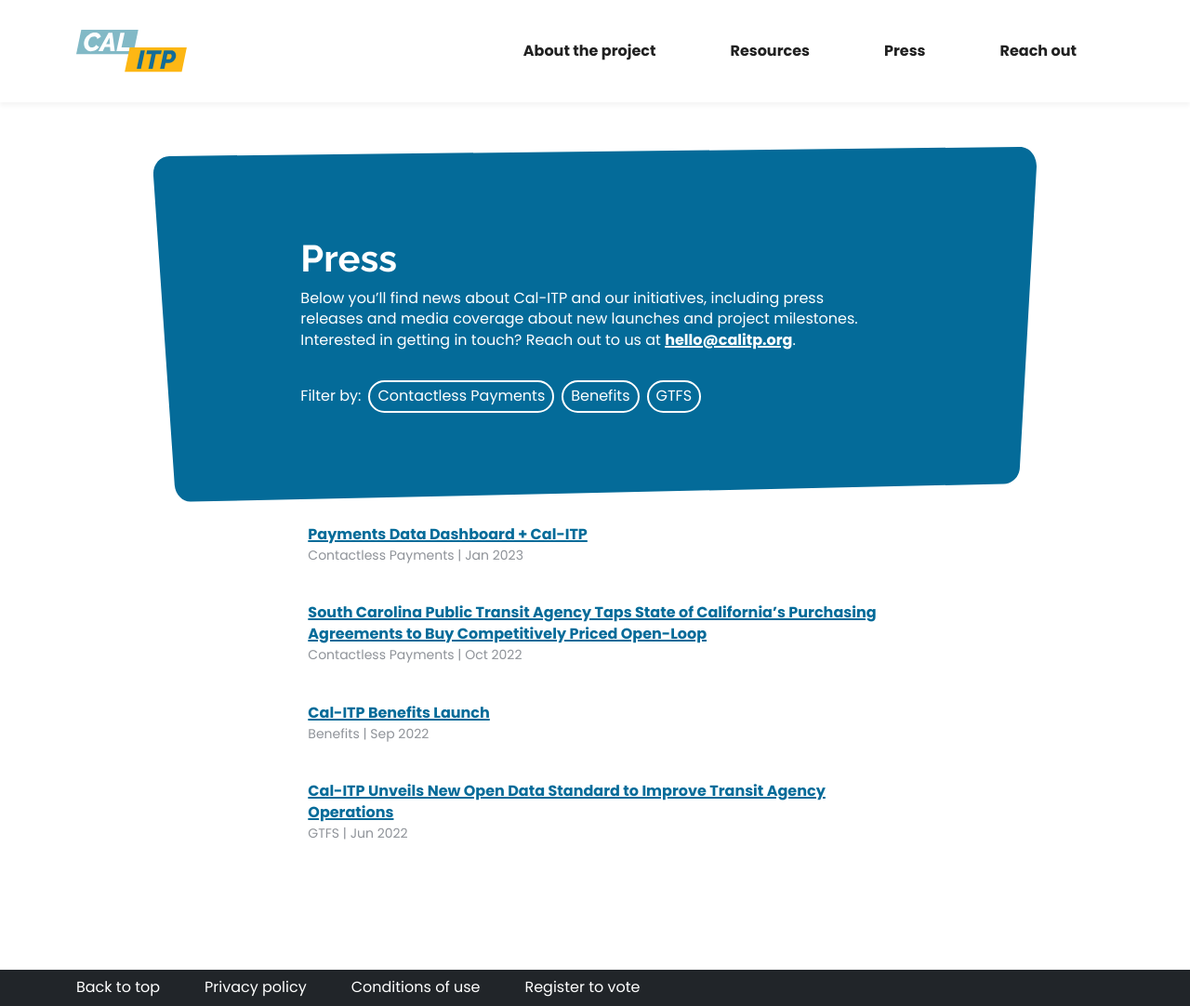
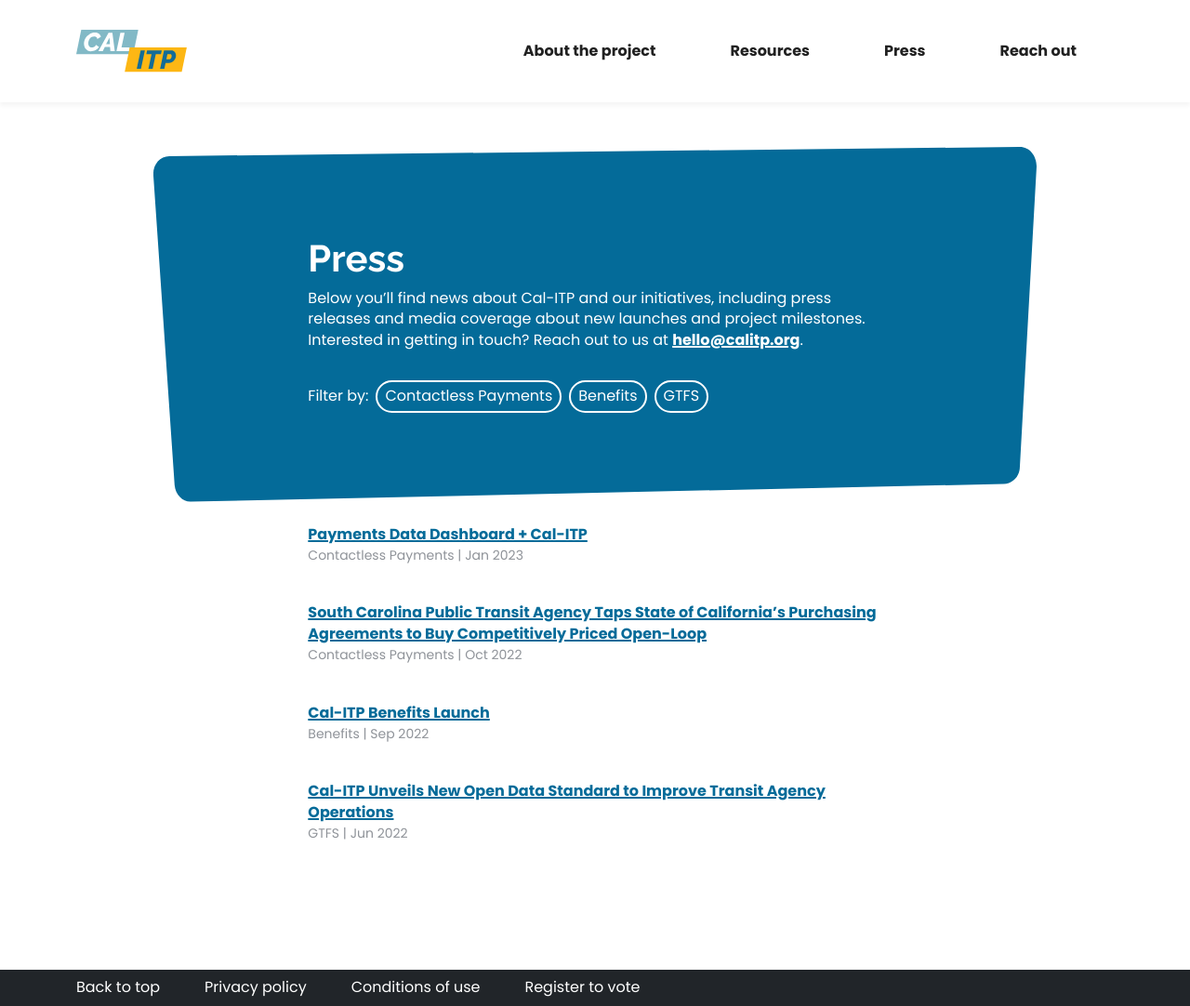
Before and after one commit to cal-itp/calitp.org, a Jekyll site: the page built from src/press.html, in a window 1280 px wide and 1082 px high. Shown: the whole window at 93% size. Built offline with Jekyll 4.4.1, drawn with Linux system fonts in a browser that asks for light colours.

Commit message:
fix: press, resources - on desktop: left-align rhombus text to links

```diff
--- a/src/press.html
+++ b/src/press.html
@@ -7,7 +7,7 @@
 
 <div class="row justify-content-center">
   <div class="clipped background-calitp-blue rhombus-1 mt-5 mb-4 col-10 py-5 px-4 px-md-0">
-    <div class="offset-md-2 col-md-8 py-5 px-4 px-md-0">
+    <div class="offset-md-2 col-md-8 py-5 px-4 px-md-2">
       <h1 class="text-white mb-2">Press</h1>
       <p class="text-white mb-3 pb-3">Below you’ll find news about Cal-ITP and our initiatives, including press releases and media coverage about new launches and project milestones. Interested in getting in touch? Reach out to us at <a
       rel="noreferrer"
--- a/src/resources.html
+++ b/src/resources.html
@@ -7,7 +7,7 @@
 
 <div class="row justify-content-center">
   <div class="clipped background-purple-4 mt-5 mb-4 col-10 py-5 px-4 px-md-0 rhombus-1">
-    <div class="offset-md-2 col-md-8 py-5 px-4 px-md-0">
+    <div class="offset-md-2 col-md-8 py-5 px-4 px-md-2">
       <h1 class="text-white mb-2">Resources</h1>
       <p class="text-white mb-3 pb-3">Below you’ll find information about Cal-ITP and our initiatives, including fact sheets, case studies, and more. Don’t see what you’re looking for? Reach out to us at
         <a
```
